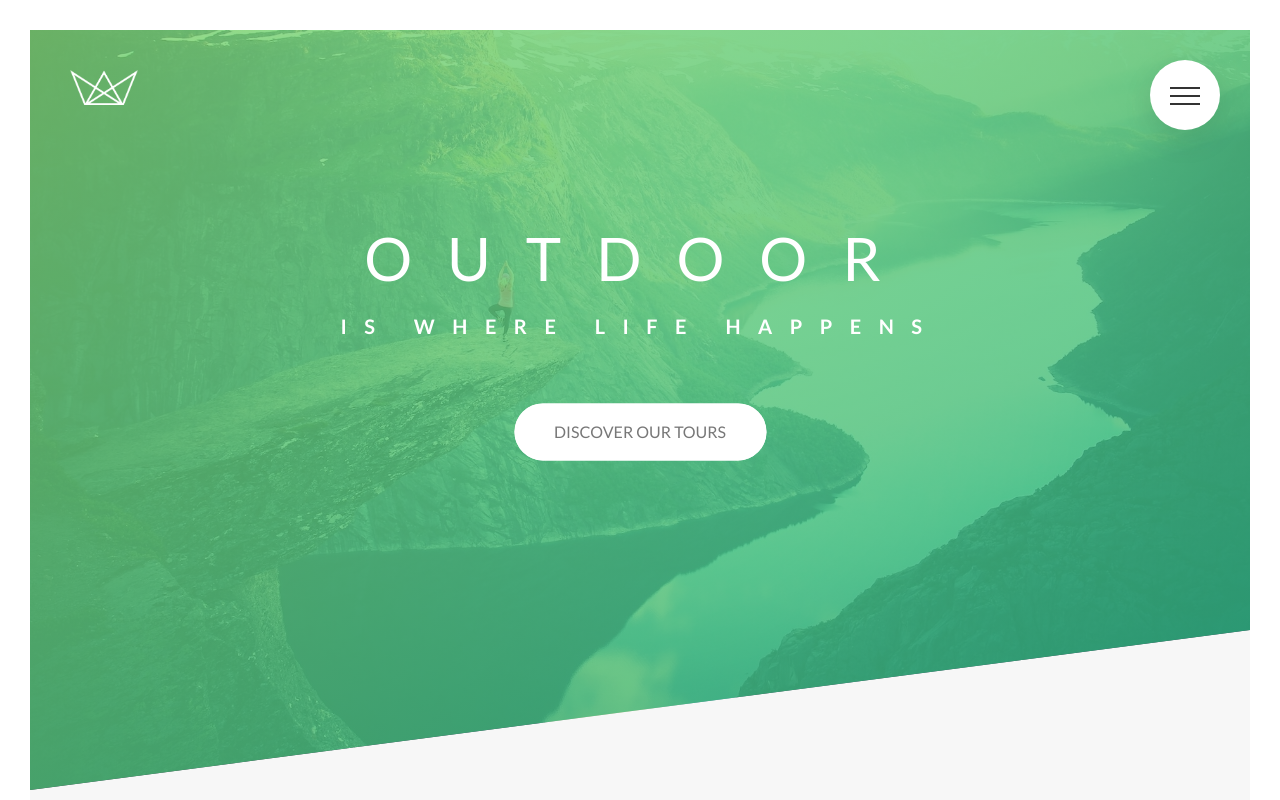
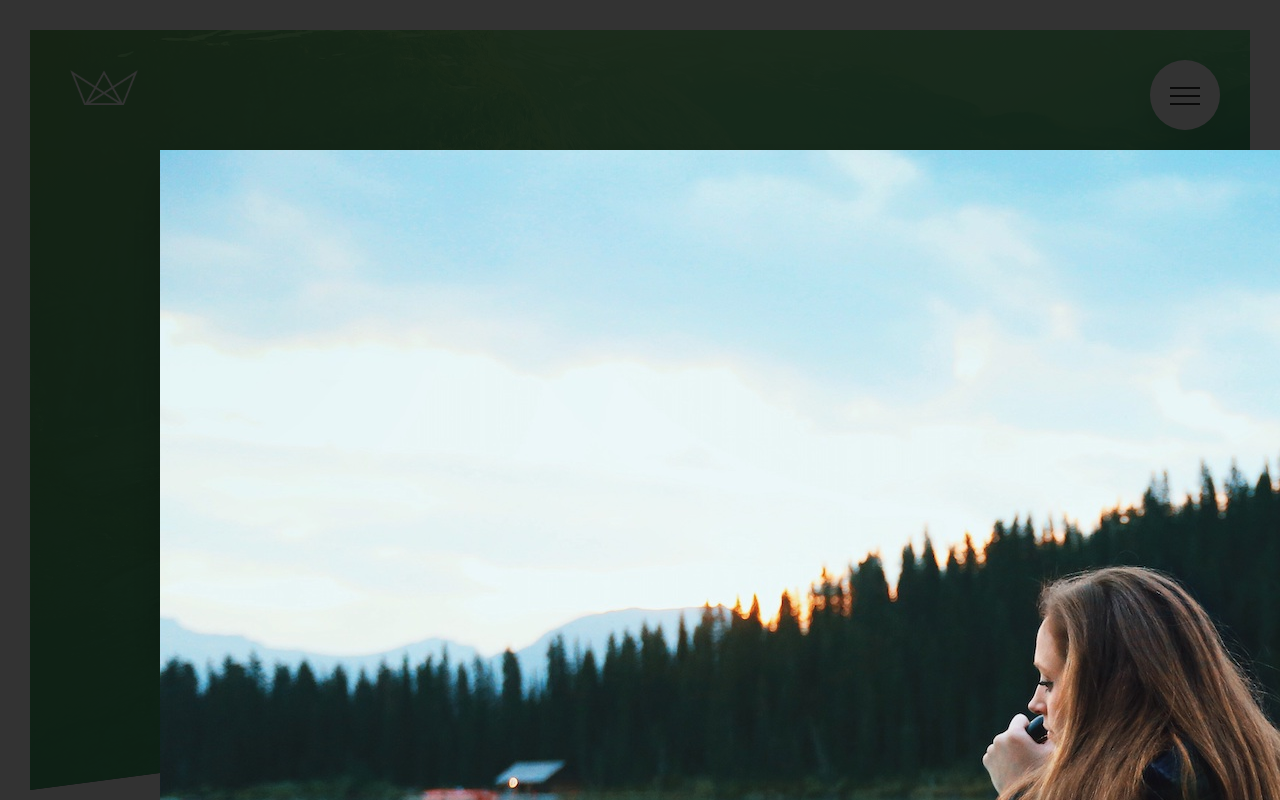
Before and after one commit to annafoldvari/natours, a website: page index.html in a window 1280 px wide. Shown: the top 800 px of the page. Drawn offline with Linux system fonts and the light colour scheme.

Commit message:
More work in progress.

```diff
--- a/index.html
+++ b/index.html
@@ -349,6 +349,18 @@
                 </div>
             </div>
         </footer>
+
+        <div class="popup">
+            <div class="popup__content">
+                <div class="popup__left">
+                    <img src="img/nat-8.jpg" alt="Tour photo" class="">
+                    <img src="img/nat-9.jpg" alt="Tour photo">
+                </div>
+                <div class="popup__right">
+
+                </div>
+            </div>
+        </div>
 <!--
         <section class="grid-test">
             <div class="row">
--- a/sass/abstracts/_mixins.scss
+++ b/sass/abstracts/_mixins.scss
@@ -5,3 +5,11 @@
     clear: both;
   }
 }
+
+@mixin absCenter {
+  position: absolute;
+  top: 50%;
+  left: 50%;
+  transform: translate(-50%, -50%);
+
+}
--- /dev/null
+++ b/sass/components/_popup.scss
@@ -0,0 +1,18 @@
+.popup {
+  height: 100vh;
+  width: 100%;
+  position: fixed;
+  top: 0;
+  left: 0;
+  background-color: rgba($color-black, .8);
+  z-index: 5000;
+
+  &__content {
+    @include absCenter;
+    width: 75%;
+    height: 50rem;
+    background-color: $color-white;
+    box-shadow: 0 2rem 4rem rgba($color-black, .2);
+    border-radius: 3px;
+  }
+}
--- a/sass/main.scss
+++ b/sass/main.scss
@@ -15,6 +15,7 @@
 @import "components/story";
 @import "components/bg-video";
 @import "components/form";
+@import "components/popup";
 
 
 @import "layout/grid";
```
Also changed, not shown: css/style.css.
